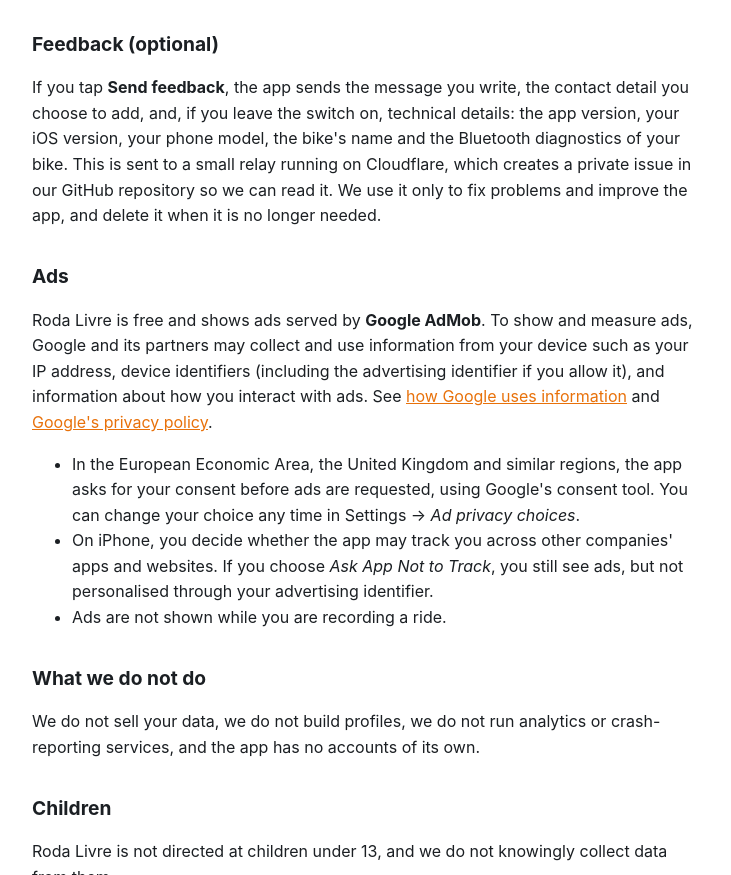
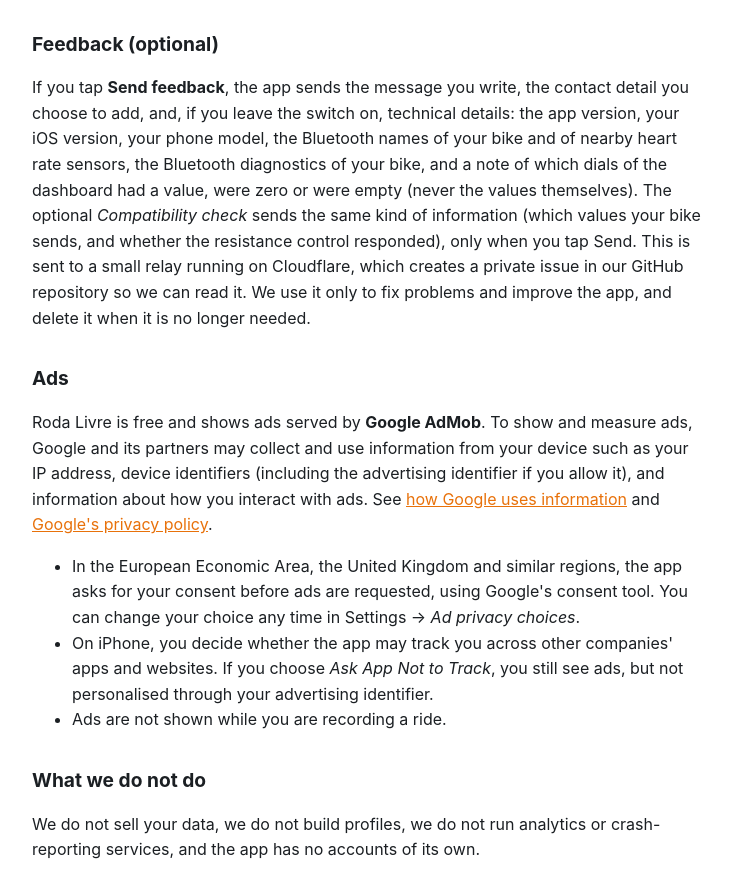
Before and after one commit to etrag/rodalivre, a plain HTML site: page privacy.html in a window 1280 px wide. Shown: the part 841-1716 px from the top of the page, without its empty margins (272-1003 px from the left). Drawn offline with Linux system fonts and the light colour scheme.

Commit message:
Update pages

```diff
--- a/privacy.html
+++ b/privacy.html
@@ -37,8 +37,9 @@
 
   <h2>Feedback (optional)</h2>
   <p>If you tap <strong>Send feedback</strong>, the app sends the message you write, the contact detail you choose to add,
-  and, if you leave the switch on, technical details: the app version, your iOS version, your phone model, the bike's name
-  and the Bluetooth diagnostics of your bike. This is sent to a small relay running on Cloudflare, which creates a private
+  and, if you leave the switch on, technical details: the app version, your iOS version, your phone model, the Bluetooth names
+  of your bike and of nearby heart rate sensors, the Bluetooth diagnostics of your bike, and a note of which dials of the
+  dashboard had a value, were zero or were empty (never the values themselves). The optional <em>Compatibility check</em> sends the same kind of information (which values your bike sends, and whether the resistance control responded), only when you tap Send. This is sent to a small relay running on Cloudflare, which creates a private
   issue in our GitHub repository so we can read it. We use it only to fix problems and improve the app, and delete it when it
   is no longer needed.</p>
 
```
